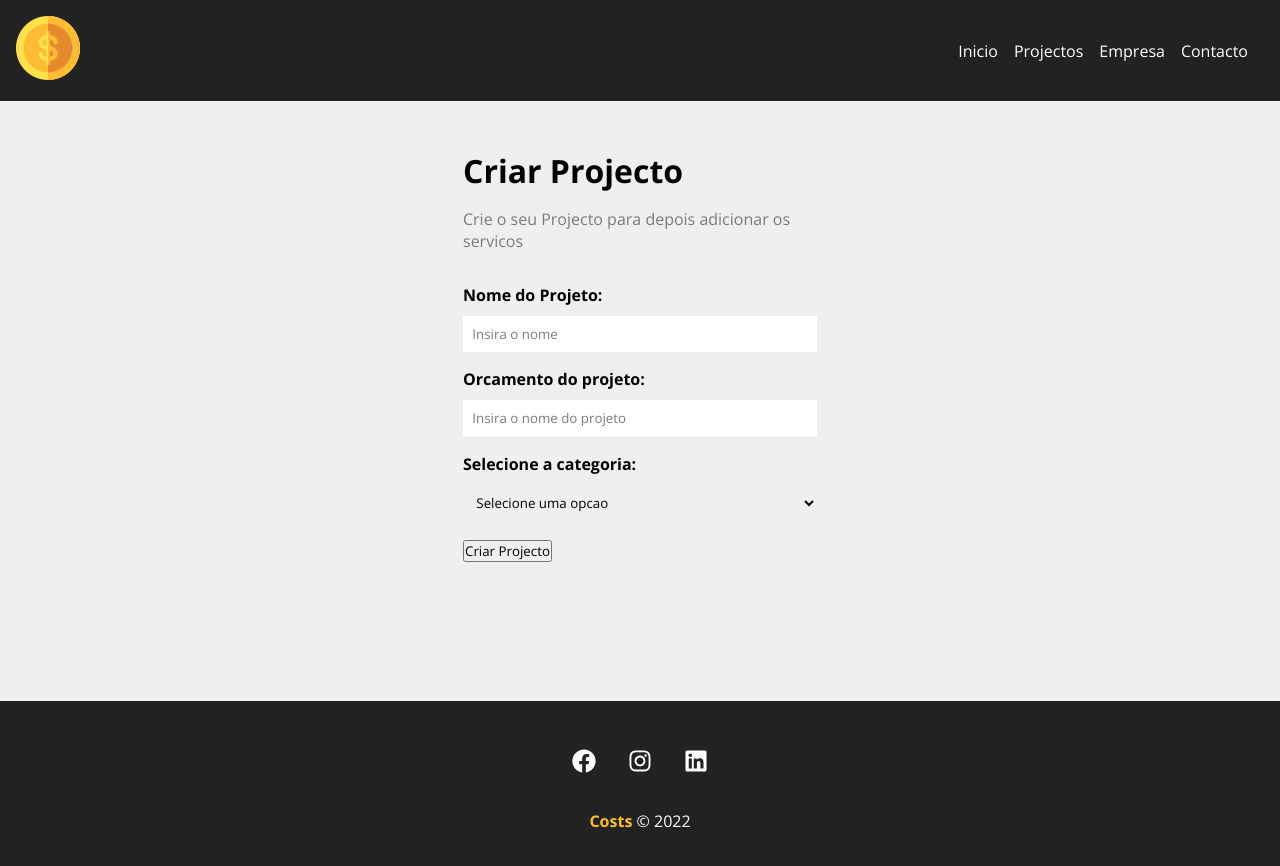
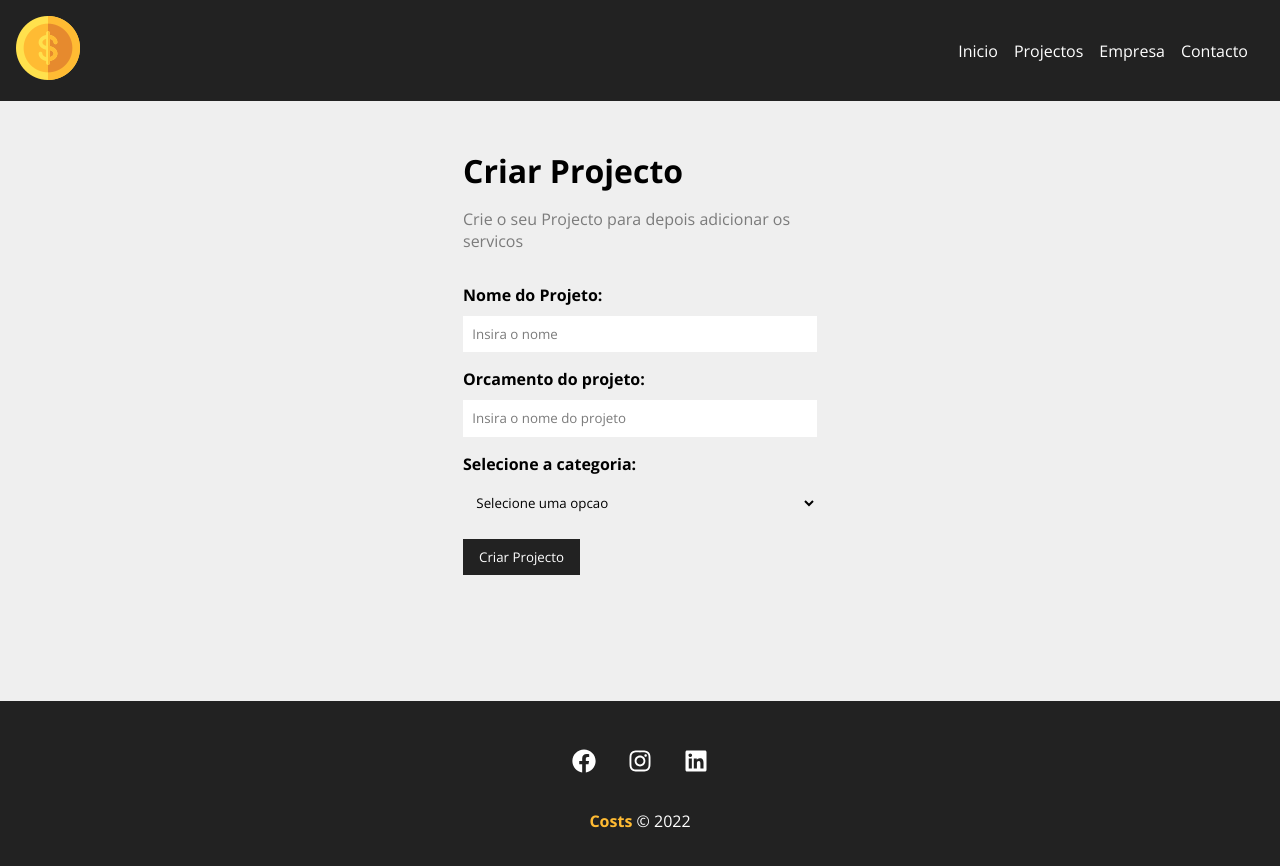
Before and after one commit to queirozSousa/projecto_react, a React (Create React App) app: page /newproject in a window 1280 px wide. Shown: the top 866 px of the page. Built offline with nearby package versions, Linux system fonts and the light colour scheme.

Commit message:
Finaliznado o Button do Form

```diff
--- a/src/components/form/SubmitButton.js
+++ b/src/components/form/SubmitButton.js
@@ -0,0 +1,11 @@
+import styles from './SubmitButton.module.css'
+
+function SubmitButton({text}){
+    return(
+        <div>
+           <button className={styles.btn}>{text}</button>
+        </div>
+    )
+}
+
+export default SubmitButton
--- a/src/components/form/SubmitButton.module.css
+++ b/src/components/form/SubmitButton.module.css
@@ -0,0 +1,13 @@
+.btn{
+    background-color: #222;
+    color: white;
+    padding: 0.7em 1.2em;
+    text-decoration: none;
+    transition: .5s;
+    cursor: pointer;
+    border: none;
+}
+
+.btn:hover{
+    color: #ffbb33;
+}
--- a/src/components/pages/NewProject.js
+++ b/src/components/pages/NewProject.js
@@ -7,7 +7,7 @@
         <div className={styles.newproject_container}>
             <h1>Criar Projecto</h1>
             <p>Crie o seu Projecto para depois adicionar os servicos</p>
-            <ProjecForm />
+            <ProjecForm btnText = 'Criar Projecto'/>
         </div>
     )
 }
--- a/src/components/project/ProjectForm.js
+++ b/src/components/project/ProjectForm.js
@@ -1,16 +1,15 @@
 import Input from '../form/Input'
 import Select from '../form/Select'
+import SubmitButton from '../form/SubmitButton'
 import styles from './Project.module.css'
 
-function ProjecForm(){
+function ProjecForm({btnText}){
     return(
         <form className={styles.form}>
             <Input type='text' text='Nome do Projeto' name='name' placeholder='Insira o nome'/>
             <Input type='number' text='Orcamento do projeto' name='budget' placeholder='Insira o nome do projeto'/>
             <Select name='category_id' text='Selecione a categoria' />
-            <div>
-                <input type="submit" value='Criar Projecto' />
-            </div>
+            <SubmitButton text={btnText}/>
 
         </form>
     )
```
